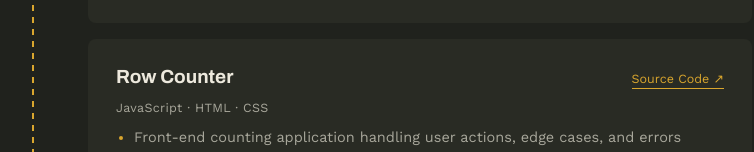
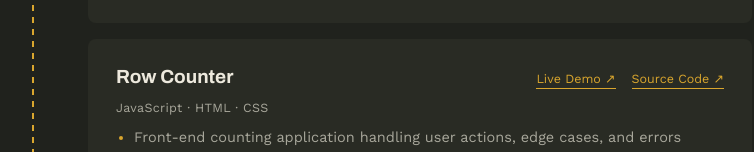
Before and after one commit to HarishKrishnaan/harish-portfolio, a Next.js app: page / in a window 1280 px wide. Shown: the part 1435-1587 px from the top of the page, without its empty margins (254-1008 px from the left). Built offline with nearby package versions, Linux system fonts and the light colour scheme.

Commit message:
updated live demo link for row counter

```diff
--- a/components/Projects.tsx
+++ b/components/Projects.tsx
@@ -34,6 +34,7 @@ const projects: Project[] = [
       "Tested across varied inputs, refined for usability and reliability",
     ],
     links: [
+      { label: "Live Demo ↗", href: "https://row-counter-inky.vercel.app/" },
       { label: "Source Code ↗", href: "https://github.com/HarishKrishnaan/Row-Counter" },
     ],
   },
```
